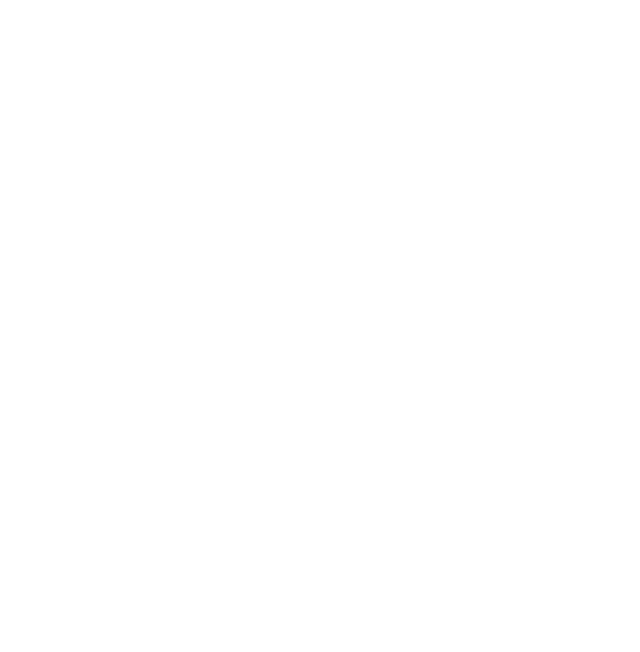
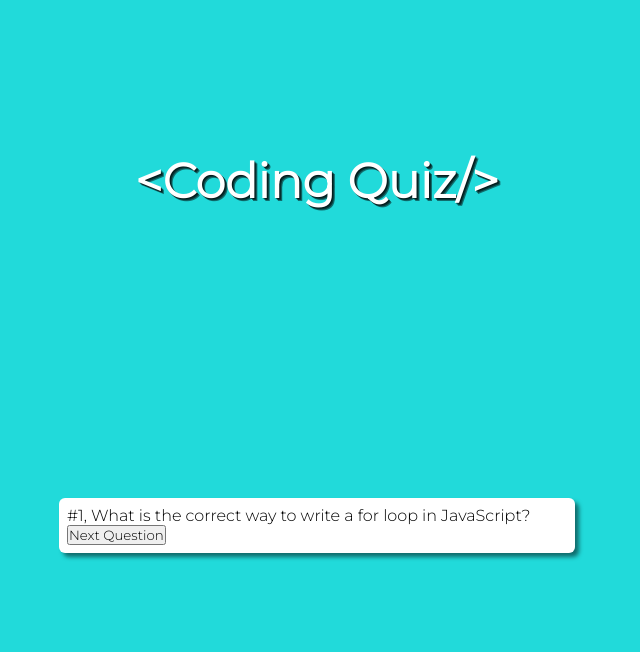
Before and after one commit to RalkeyOfficial/Learning-TypeScript, a website with bundled scripts: page project2-1-quiz_app/public/index.html in a window 1280 px wide. Shown: the whole page, without its empty margins (323-963 px from the left). Built offline with nearby package versions, Linux system fonts and the light colour scheme.

Commit message:
i did a whole lot of stuff and cant explain it in 1 commit

```diff
--- /dev/null
+++ b/project2-1-quiz_app/public/imports/questions.json
@@ -0,0 +1,42 @@
+[
+  {
+    "question": "What is the correct way to write a for loop in JavaScript?",
+    "options": [
+      "for (i = 0; i <= 5; i++) {}",
+      "for (const i = 0; i < 10; i++) {}",
+      "for (let i = 0, i < 10, i++) {}",
+      "for (i = 0; i++; i < 5) {}"
+    ],
+    "answer": 1
+  },
+  {
+    "question": "What is the correct way to write a for loop in JavaScript?",
+    "options": [
+      "for (i = 0; i <= 5; i++) {}",
+      "for (const i = 0; i < 10; i++) {}",
+      "for (let i = 0, i < 10, i++) {}",
+      "for (i = 0; i++; i < 5) {}"
+    ],
+    "answer": 1
+  },
+  {
+    "question": "What is the correct way to write a for loop in JavaScript?",
+    "options": [
+      "for (i = 0; i <= 5; i++) {}",
+      "for (const i = 0; i < 10; i++) {}",
+      "for (let i = 0, i < 10, i++) {}",
+      "for (i = 0; i++; i < 5) {}"
+    ],
+    "answer": 1
+  },
+  {
+    "question": "What is the correct way to write a for loop in JavaScript?",
+    "options": [
+      "for (i = 0; i <= 5; i++) {}",
+      "for (const i = 0; i < 10; i++) {}",
+      "for (let i = 0, i < 10, i++) {}",
+      "for (i = 0; i++; i < 5) {}"
+    ],
+    "answer": 1
+  }
+]
--- /dev/null
+++ b/project2-1-quiz_app/public/imports/quiz.html
@@ -0,0 +1,40 @@
+<!DOCTYPE html>
+<html lang="en">
+<head>
+  <meta charset="UTF-8">
+  <meta http-equiv="X-UA-Compatible" content="IE=edge">
+  <meta name="viewport" content="width=device-width, initial-scale=1.0">
+
+  <style>
+
+  </style>
+</head>
+<body>
+
+  <form id="quiz-form">
+    <div id="question-container">
+      <div id="question-text">
+        <p id="question-text-content">
+          <span id="question-number"></span>
+          <span id="question-text-content-text"></span>
+        </p>
+      </div>
+      <div id="question-choices"></div>
+    </div>
+
+    <div id="answer-container">
+      <div id="answer-text">
+        <p>
+          <span style="display: none;" id="answer-text-correct">Correct!</span>
+          <span style="display: none;" id="answer-text-incorrect">Incorrect!</span>
+        </p>
+      </div>
+    </div>
+
+    <div id="next-question-container">
+      <button id="next-question-button">Next Question</button>
+    </div>
+  </form>
+
+</body>
+</html>
--- a/project2-1-quiz_app/public/index.css
+++ b/project2-1-quiz_app/public/index.css
@@ -1,14 +1,45 @@
-#img {
-  display: block;
-  margin: auto;
-  height: 128px;
-  width: 128px;
-  padding: 2rem;
+@import url('https://fonts.googleapis.com/css2?family=Montserrat:wght@300&display=swap');
+
+* {
+  margin: 0;
+  padding: 0;
+
+  font-family: 'Montserrat', sans-serif;
 }
 
-#canvas {
-  display: block;
-  margin: 2rem auto;
-  width: 540px;
-  height: 540px;
+html,
+body {
+  height: 100%;
 }
+
+body {
+  background-color: rgb(33, 218, 218);
+
+  display: flex;
+  justify-content: center;
+  align-items: center;
+}
+
+.container > * {
+  margin-bottom: 6em;
+}
+
+.container > h1 {
+  font-size: 3rem;
+  color: rgb(255, 255, 255);
+  text-align: center;
+
+  text-shadow: 1px 1px 0px rgba(0, 0, 0, .5),
+               2px 2px 0px rgba(0, 0, 0, .5),
+               3px 3px 0px rgba(0, 0, 0, .5)  ;
+}
+
+.container > .window {
+  padding: .5em;
+  min-width: 500px;
+  background-color: rgb(255, 255, 255);
+  border-radius: 6px;
+
+  -webkit-box-shadow: 4px 4px 4px 0px rgba(0,0,0,0.5);
+  box-shadow: 4px 4px 4px 0px rgba(0,0,0,0.5);
+}
--- a/project2-1-quiz_app/public/index.html
+++ b/project2-1-quiz_app/public/index.html
@@ -7,9 +7,21 @@
     <meta name="description" content="Web site created using create-snowpack-app" />
     <link rel="stylesheet" type="text/css" href="/index.css" />
     <script defer type="module" src="/dist/index.js"></script>
-    <title>Snowpack App</title>
+    <title>quiz App</title>
   </head>
   <body>
+    <div class="container">
+
+      <h1>&#60;Coding Quiz/&#62;</h1>
+      <div class="window">
+        <noscript>
+          For full functionality of this site it is necessary to enable JavaScript.
+          Here are the <a href="https://www.enable-javascript.com/">
+          instructions on how to enable JavaScript in your web browser</a>.
+        </noscript>
+      </div>
+
+    </div>
 
   </body>
 </html>
--- a/project2-1-quiz_app/src/index.ts
+++ b/project2-1-quiz_app/src/index.ts
@@ -1,3 +1,39 @@
-import $ from 'jquery';
+import $, { isEmptyObject } from 'jquery';
 
-console.log("hi");
+type Questions = [{
+    "question": string;
+    "answers": [string];
+    "correctAnswer": number;
+}];
+
+// load the window into the HTML document
+(function loadWindow() {
+  console.log('Loading quiz app...');
+  $('.window').empty().load('imports/quiz.html');
+
+  // get the questions from the JSON and parse it to the loader function
+  $.getJSON("imports/questions.json", (data) => loadQuestion(data, 0));
+
+} ())
+
+// Display the Question on the page
+function loadQuestion(questions: Questions, questionNumber: number) {
+  console.log("Question: " + questionNumber);
+
+  // if the question number is greater than the length of the questions array
+  // quit the quiz and display the results
+  if (questionNumber === questions.length) {
+    console.log('Quiz is over!');
+    displayResults();
+    return;
+  }
+
+  console.log('Displaying question...');
+
+  $('#question-number').text(`#${questionNumber + 1}, `);
+  $('#question-text-content-text').text(questions[questionNumber].question);
+}
+
+function displayResults() {
+  console.log('Displaying results...');
+}
```
